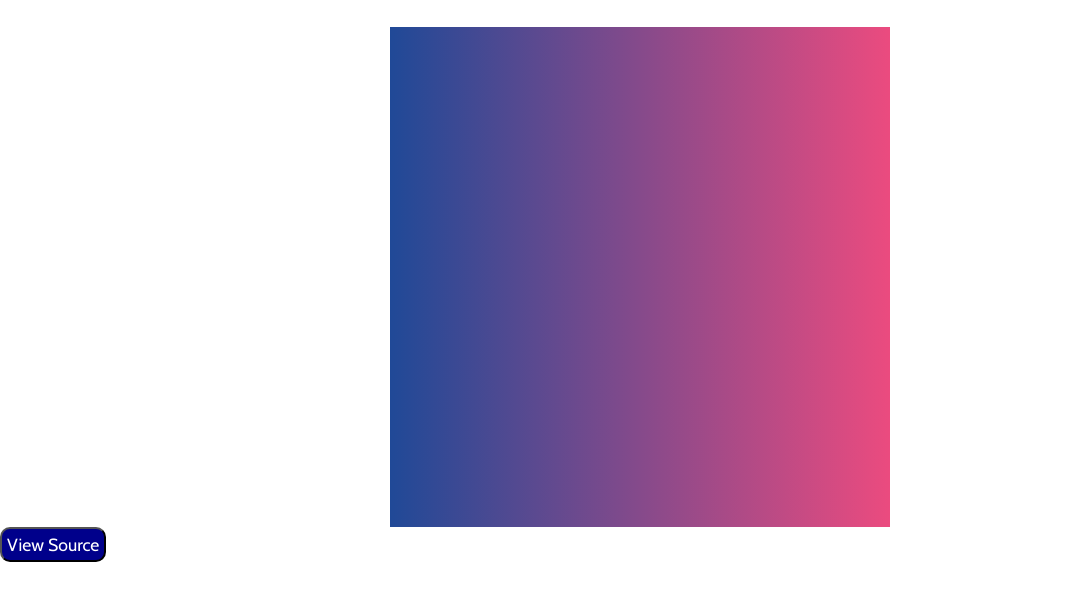
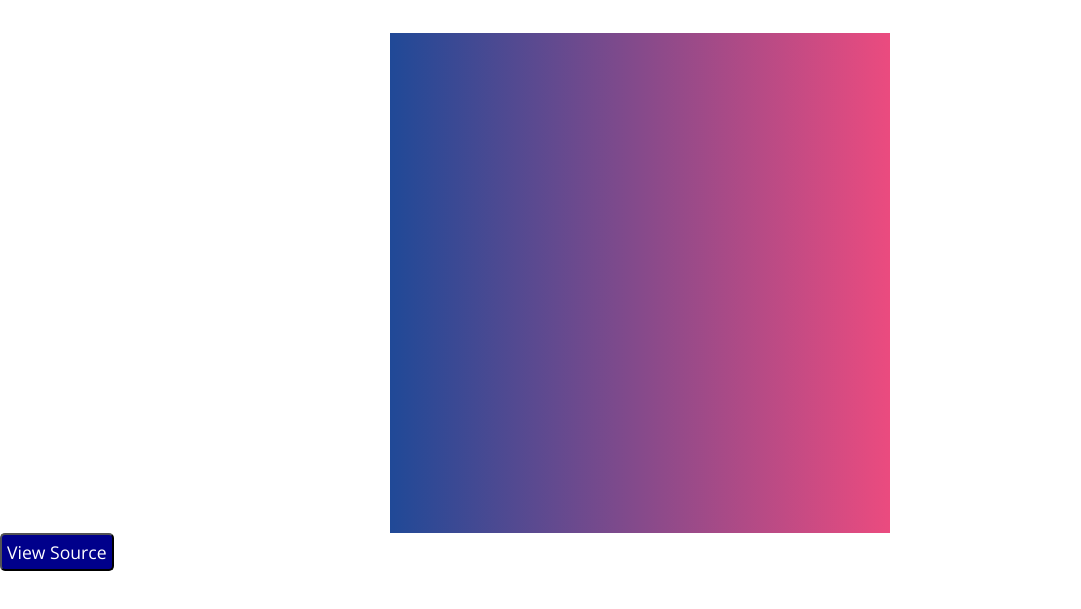
Before and after one commit to PtrStudios/ptrstudios.github.io, a plain HTML site: page index.html in a window 1280 px wide. Shown: the part 203-812 px from the top of the page, without its empty margins (0-1081 px from the left). Drawn offline with nearby package versions, Linux system fonts and the light colour scheme.

Commit message:
Change font back to Open Sans

```diff
--- a/index.html
+++ b/index.html
@@ -2,7 +2,7 @@
 <html>
     <head>
         <link href="http://ptrstudios.github.io/style.css" type="text/css" rel="stylesheet">
-        <link href='http://fonts.googleapis.com/css?family=Cabin' rel='stylesheet' type='text/css'>
+        <link href='http://fonts.googleapis.com/css?family=Open+Sans' rel='stylesheet' type='text/css'>
         <script src="http://ajax.googleapis.com/ajax/libs/jquery/1.10.2/jquery.js"></script>
         <script src="http://code.jquery.com/ui/1.10.3/jquery-ui.js"></script>
         <link rel="stylesheet" href="http://code.jquery.com/ui/1.10.3/themes/smoothness/jquery-ui.css">
--- a/style.css
+++ b/style.css
@@ -1,5 +1,5 @@
 * {
-    font-family: 'Cabin', sans-serif !important;
+    font-family: 'Open Sans', sans-serif;
 }
 
 
@@ -75,9 +75,9 @@ img:hover {
     padding: 5px;
     color: white;
     font-size: 1.1em;
-    border-radius: 10px;
+    border-radius: 5px;
 }
 
 .src:hover{
-   background-color: darkslateblue;
+   background-color: darkblue;
 }
```
